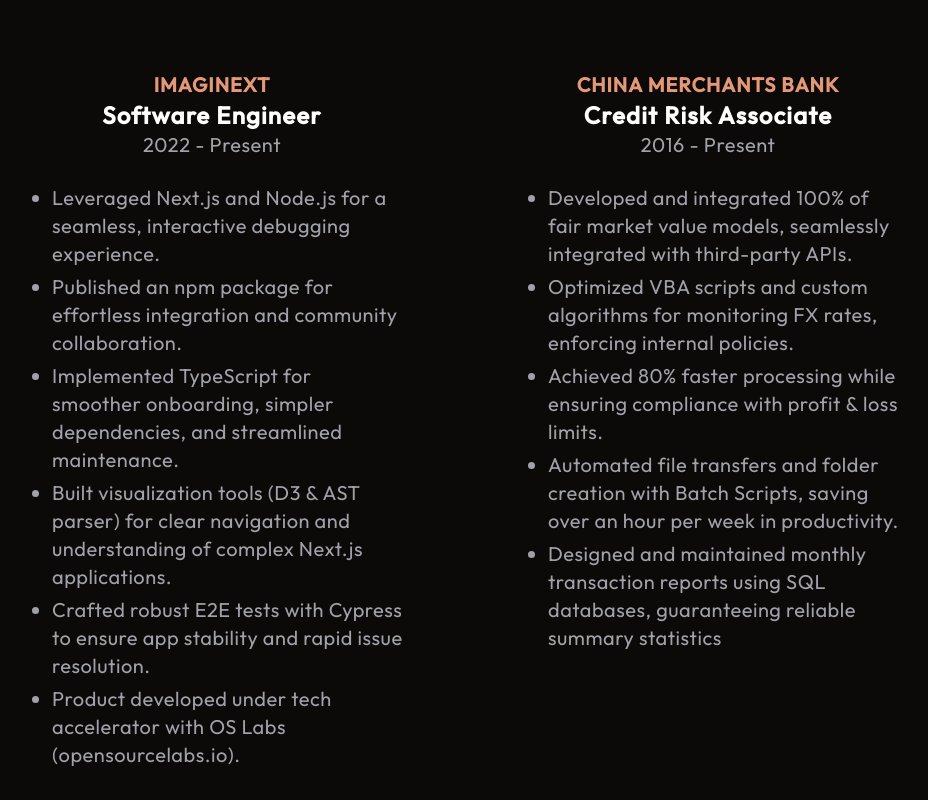
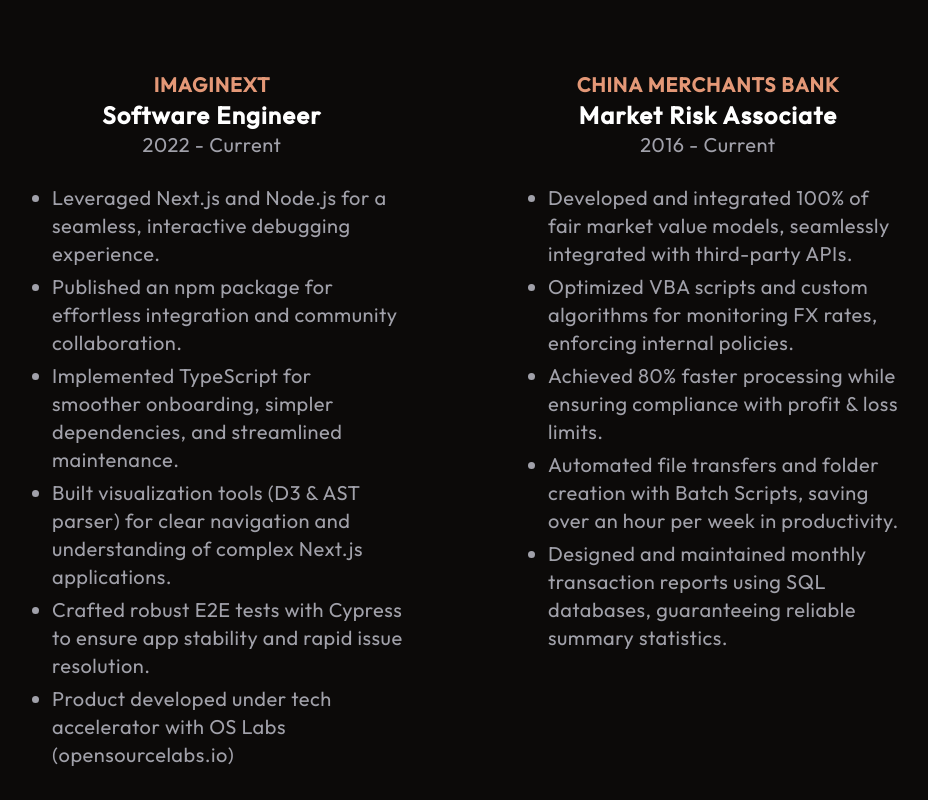
Before and after one commit to arrickx/arrickx.github.io, a React (Vite) app: page / in a window 1280 px wide. Shown: the part 1860-2660 px from the top of the page, without its empty margins (180-1108 px from the left). Built offline with nearby package versions, Linux system fonts and the light colour scheme.

Commit message:
updating experiences components

```diff
--- a/src/App.jsx
+++ b/src/App.jsx
@@ -1,4 +1,5 @@
 import * as img from './assets/index.js';
+import ExperienceCard from './components/ExperienceCard.jsx';
 import FooterIcon from './components/FooterIcon.jsx';
 import ProjectCard from './components/ProjectCard.jsx';
 import SectionHeading from './components/SectionHeading.jsx';
@@ -118,64 +119,18 @@
           subtitle={data.experiences.subtitle}
         />
         <section className='section-wrap'>
-          <div className='section-column'>
-            <p className='text-head'>IMAGINEXT</p>
-            <p className='text-title2'>Software Engineer</p>
-            <p className='text-subtitle'>2022 - Present</p>
-            <ul className='text-desc'>
-              <li>
-                Leveraged Next.js and Node.js for a seamless, interactive
-                debugging experience.
-              </li>
-              <li>
-                Published an npm package for effortless integration and
-                community collaboration.
-              </li>
-              <li>
-                Implemented TypeScript for smoother onboarding, simpler
-                dependencies, and streamlined maintenance.
-              </li>
-              <li>
-                Built visualization tools (D3 &amp; AST parser) for clear
-                navigation and understanding of complex Next.js applications.
-              </li>
-              <li>
-                Crafted robust E2E tests with Cypress to ensure app stability
-                and rapid issue resolution.
-              </li>
-              <li>
-                Product developed under tech accelerator with OS Labs
-                (opensourcelabs.io).
-              </li>
-            </ul>
-          </div>
-          <div className='section-column'>
-            <p className='text-head'>CHINA MERCHANTS BANK</p>
-            <p className='text-title2'>Credit Risk Associate</p>
-            <p className='text-subtitle'>2016 - Present</p>
-            <ul className='text-desc'>
-              <li>
-                Developed and integrated 100% of fair market value models,
-                seamlessly integrated with third-party APIs.
-              </li>
-              <li>
-                Optimized VBA scripts and custom algorithms for monitoring FX
-                rates, enforcing internal policies.
-              </li>
-              <li>
-                Achieved 80% faster processing while ensuring compliance with
-                profit &amp; loss limits.
-              </li>
-              <li>
-                Automated file transfers and folder creation with Batch Scripts,
-                saving over an hour per week in productivity.
-              </li>
-              <li>
-                Designed and maintained monthly transaction reports using SQL
-                databases, guaranteeing reliable summary statistics
-              </li>
-            </ul>
-          </div>
+          <ExperienceCard
+            company={data.experiences.list[0].company_name}
+            title={data.experiences.list[0].title}
+            date={data.experiences.list[0].date}
+            details={data.experiences.list[0].details}
+          />
+          <ExperienceCard
+            company={data.experiences.list[1].company_name}
+            title={data.experiences.list[1].title}
+            date={data.experiences.list[1].date}
+            details={data.experiences.list[1].details}
+          />
         </section>
 
         {/* projects */}
@@ -205,6 +160,7 @@
           />
         </section>
 
+        {/* footer */}
         <footer className='max-md:-mt-24'>
           <p className='text-lg md:text-xl lg:text-2xl text-accent'>
             Always coding, always learning.
--- /dev/null
+++ b/src/components/ExperienceCard.jsx
@@ -0,0 +1,24 @@
+import PropTypes from 'prop-types';
+
+const ExperienceCard = ({ company, title, date, details }) => {
+  return (
+    <div className='section-column'>
+      <p className='text-head'>{company}</p>
+      <p className='text-title2'>{title}</p>
+      <p className='text-subtitle'>{date}</p>
+      <ul className='text-desc'>
+        {details.map((detail, index) => (
+          <li key={index}>{detail}</li>
+        ))}
+      </ul>
+    </div>
+  );
+};
+
+ExperienceCard.propTypes = {
+  company: PropTypes.string.isRequired,
+  title: PropTypes.string.isRequired,
+  date: PropTypes.string.isRequired,
+  details: PropTypes.array.isRequired,
+};
+export default ExperienceCard;
--- a/src/constants/index.js
+++ b/src/constants/index.js
@@ -3,14 +3,12 @@
   heading: 'the History of Innovation',
   title: 'experiences',
   subtitle: 'traditional, non-tranditional',
-  details: [
+  list: [
     {
       title: 'Software Engineer',
       company_name: 'IMAGINEXT',
-      icon: '',
-      iconBg: '#383E56',
       date: '2022 - Current',
-      points: [
+      details: [
         'Leveraged Next.js and Node.js for a seamless, interactive debugging experience.',
         'Published an npm package for effortless integration and community collaboration.',
         'Implemented TypeScript for smoother onboarding, simpler dependencies, and streamlined maintenance.',
@@ -22,10 +20,8 @@
     {
       title: 'Market Risk Associate',
       company_name: 'CHINA MERCHANTS BANK',
-      icon: '',
-      iconBg: '#383E56',
       date: '2016 - Current',
-      points: [
+      details: [
         'Developed and integrated 100% of fair market value models, seamlessly integrated with third-party APIs.',
         'Optimized VBA scripts and custom algorithms for monitoring FX rates, enforcing internal policies.',
         'Achieved 80% faster processing while ensuring compliance with profit & loss limits.',
```
